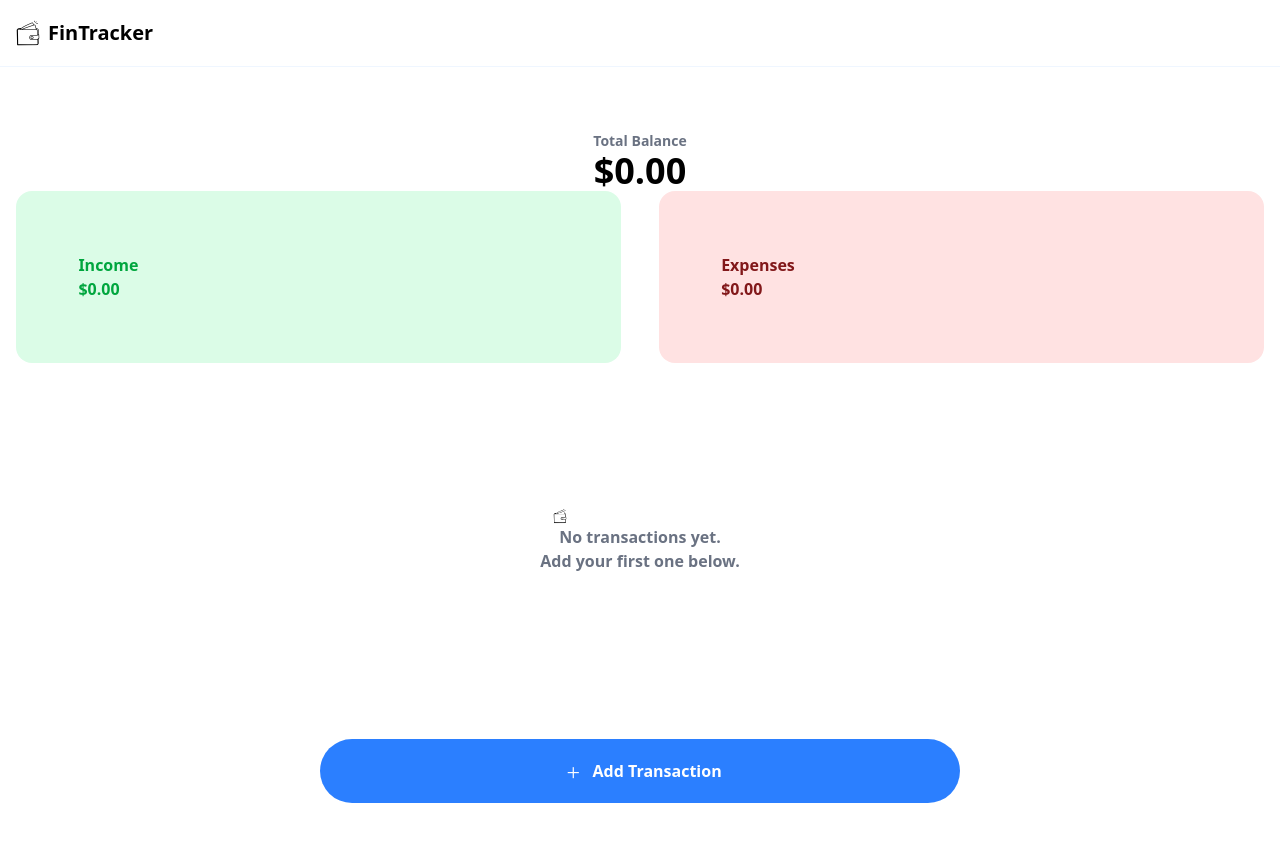
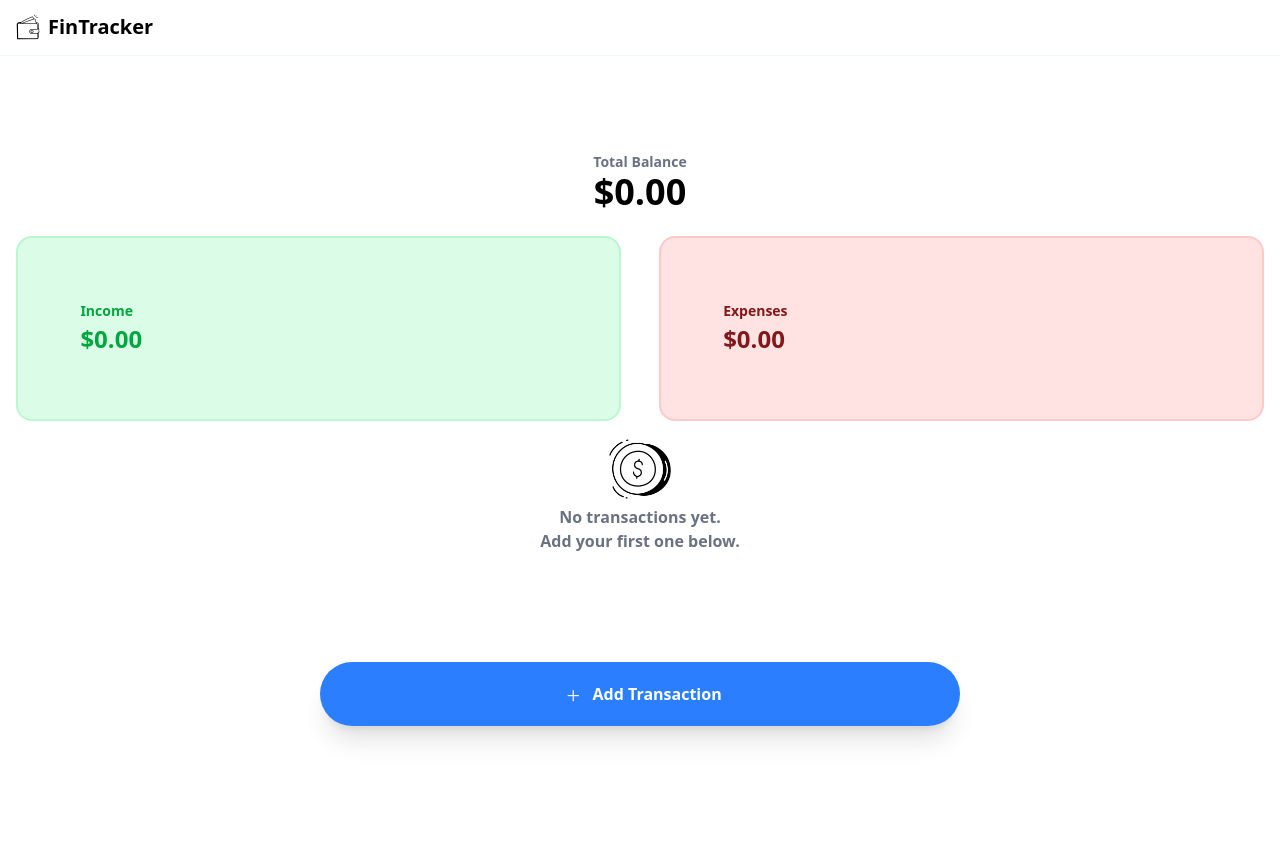
Before and after one commit to NgohBuilds/FintrackApp, a website: page FinTrackApp/src/UI/index.html in a window 1280 px wide. After the commit the page ends 800 px from the top, so only its background shows below. Drawn offline with Linux system fonts and the light colour scheme.

Commit message:
Day 4 / 120 ~ FinTracker MVP UI

```diff
--- a/FinTrackApp/src/UI/index.html
+++ b/FinTrackApp/src/UI/index.html
@@ -8,38 +8,38 @@
     <title>FintrackAPP</title>
 
 </head>
-<body class="h-screen">
-    <header class="h-1/12 w-full  border-b border-b-blue-50">
+<body class="h-screen flex flex-col">
+    <header class="flex-1 w-full  border-b border-b-blue-50">
         <div class="h-full flex items-center ml-3">
             <img src="../../Image_Logo/porte-monnaie (1).png" alt="Logo Fintracker"
             class="size-8">
             <span class="text-xl ml-1 font-semibold">FinTracker</span>
         </div>
     </header>
-    <main class="h-full py-[5%] flex flex-col items-center justify-between">
+    <main class="h-full  py-[7.5%] flex-10  flex flex-col items-center gap-[2%] justify-around">
 
-        <div class="Header  w-full">
-                  <div class="text-center">
+        <div class="Header w-full  flex-1">
+         <div class="text-center">
             <h1 class="text-gray-500  text-sm font-semibold">Total Balance</h1>
             <span class="amount_total text-4xl font-bold">$0.00</span>
-        </div>
-        <div class="flex justify-between px-4 border-green-300" >
-            <div class="card  bg-green-100">
+        </div> <br>
+        <div class="flex justify-between px-4" >
+            <div class="card  bg-green-100  border-green-200 border-2 ">
             <span class="Income text-green-600">Income</span>
             <span class="Income_amount text-green-600">$0.00</span>
         </div>
-        <div class="card bg-red-100">
+        <div class="card bg-red-100  border-red-200 border-2 ">
             <span class="Expenses text-red-900">Expenses</span>
             <span class="Expenses_amount text-red-900">$0.00</span>
         </div>
         </div>
         </div>
-        <div class="middle">
-            <img src="../../Image_Logo/porte-monnaie (1).png" alt="Wallet Money" class="size-1/5  object-contain">
+        <div class="middle flex-1">
+            <img src="../../Image_Logo/signe-dollar.png" alt="Wallet Money" class="size-1/3  mx-auto object-contain">
             <p class=" text-gray-500 font-semibold text-center">No transactions yet. <br>Add your first one below.
     </p>
         </div>
-    <button class="bg-blue-500 text-white w-1/2 rounded-4xl px-1.5 py-5 font-semibold">
+    <button class=" bg-blue-500 text-white w-1/2 rounded-4xl px-1.5 py-5 font-semibold shadow-xl">
     <i class="fa-regular fa-plus fa-xl " style="color: #ffffff;"></i>
         Add Transaction
 
--- a/FinTrackApp/src/UI/input.css
+++ b/FinTrackApp/src/UI/input.css
@@ -13,5 +13,13 @@ Personnal Styling
 
 }
 .card>*{
+    font-weight: ;
+}
+.card>*:first-child{
+    font-size: 14px;
     font-weight: bold;
 }
+.card>*:first-child+span{
+    font-size: 1.5rem;
+    font-weight: bolder;
+}
```
Also changed, not shown: FinTrackApp/Image_Logo/signe-dollar.png (added), FinTrackApp/src/UI/output.css.
